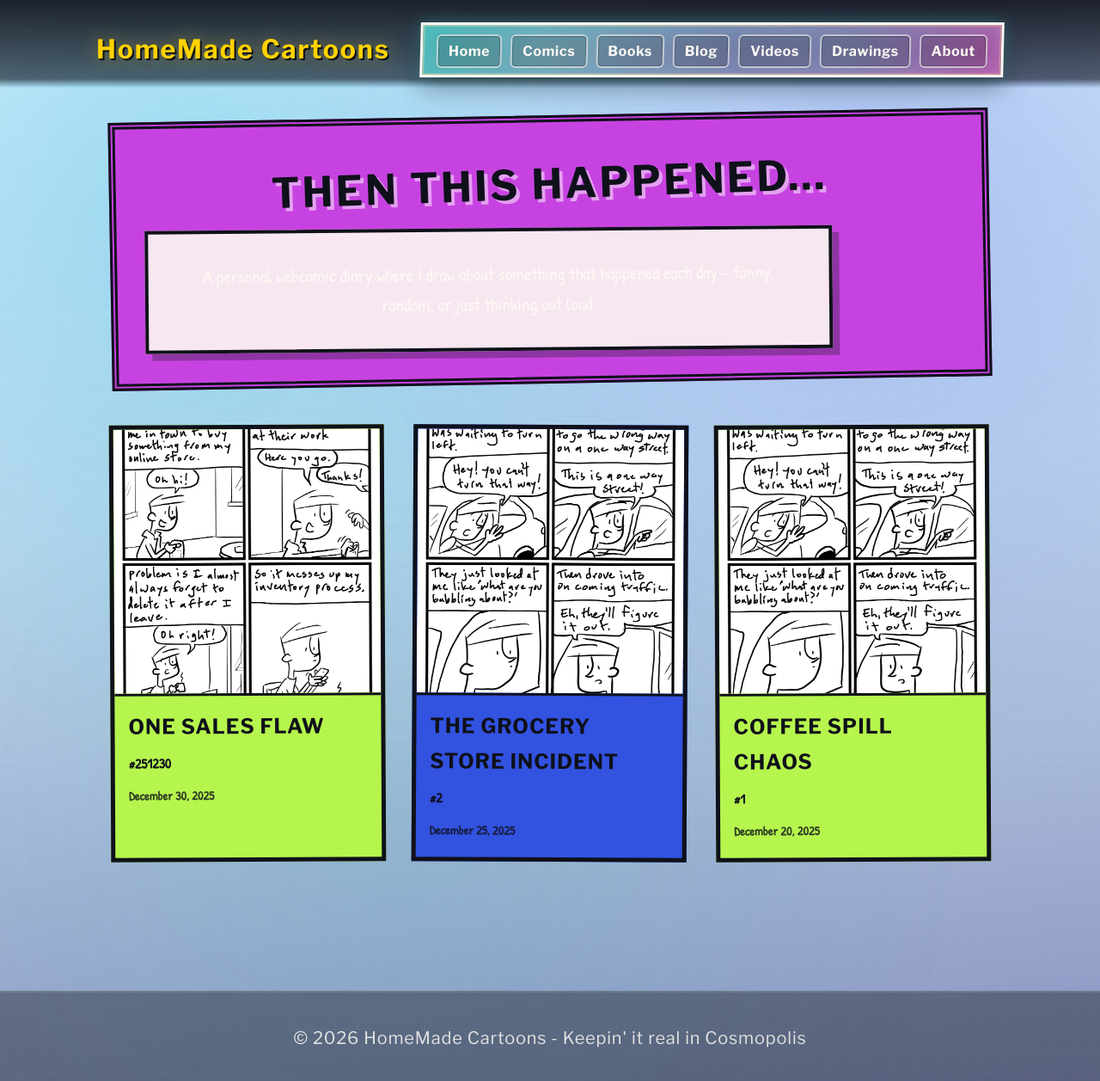
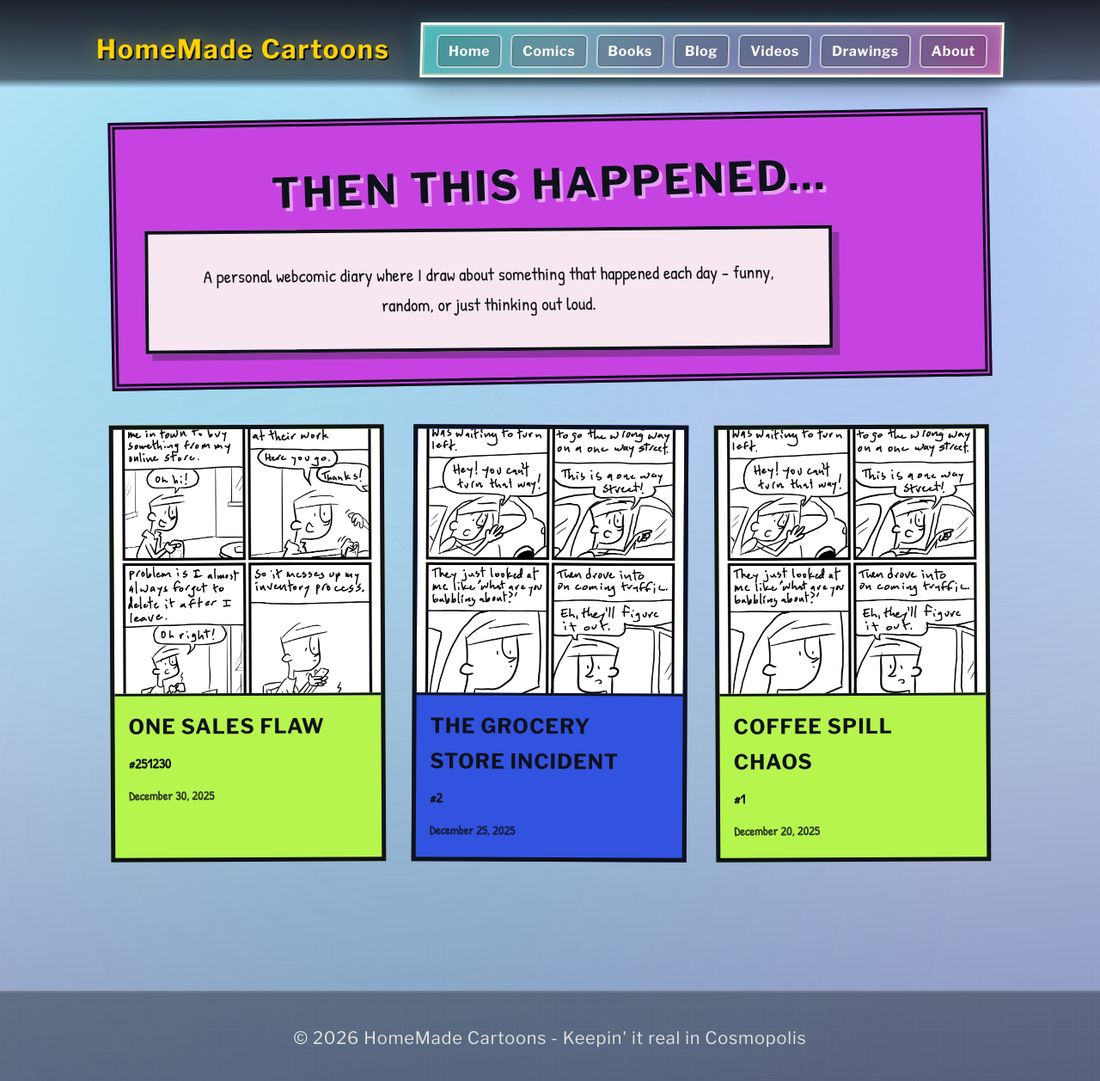
Before and after one commit to tmray/neon-noir-city-cartoon-site, a Jekyll site: the page built from then-this-happened.html, in a window 1280 px wide and 1270 px high. Shown: the top 1257 px of the window at 86% size. Built offline with Jekyll 4.4.1, drawn with Linux system fonts in a browser that asks for light colours.

Commit message:
updated comic series description text color
the comic series description now has a comic panel behind it so changed the descrtion text from white to black

```diff
--- a/assets/css/main.css
+++ b/assets/css/main.css
@@ -808,7 +808,7 @@ footer p {
   font-family: 'Patrick Hand', cursive;
   font-size: 1.3rem;
   margin: 0;
-  color: var(--paper-white);
+  color: var(--heavy-ink);
 }
 
 .comics-grid {
```
